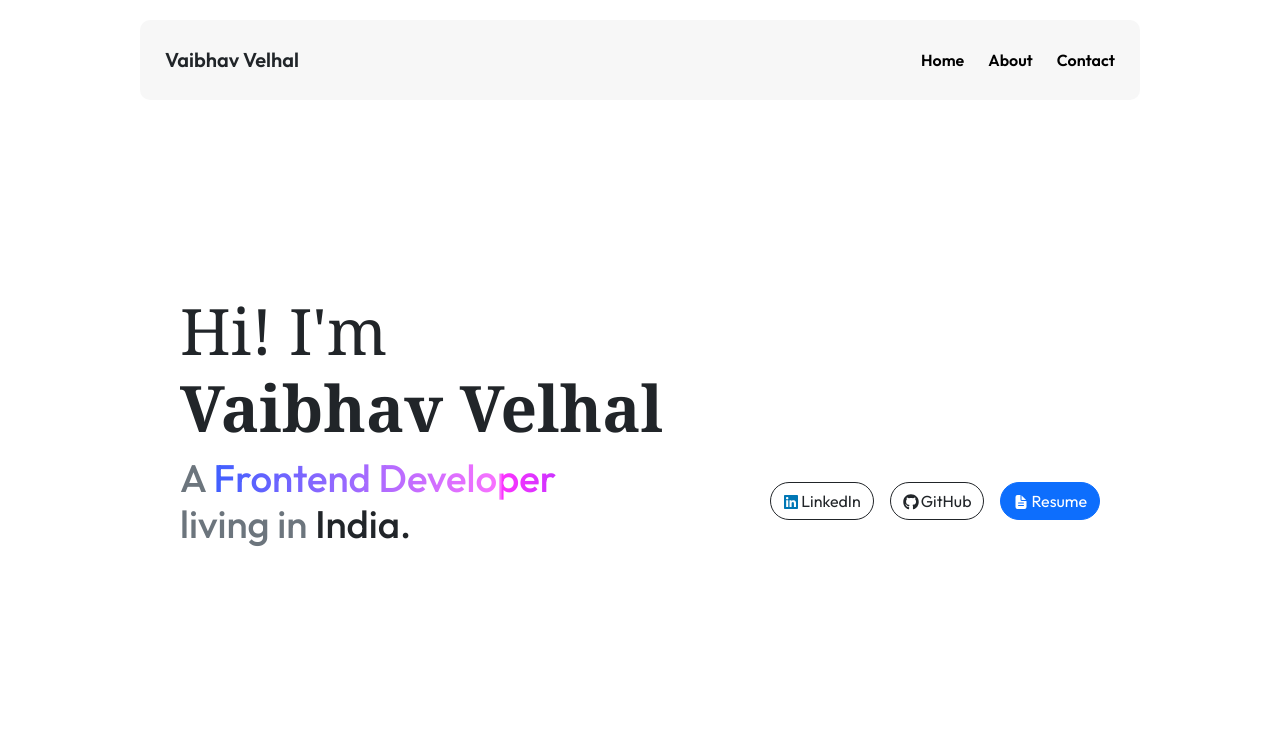
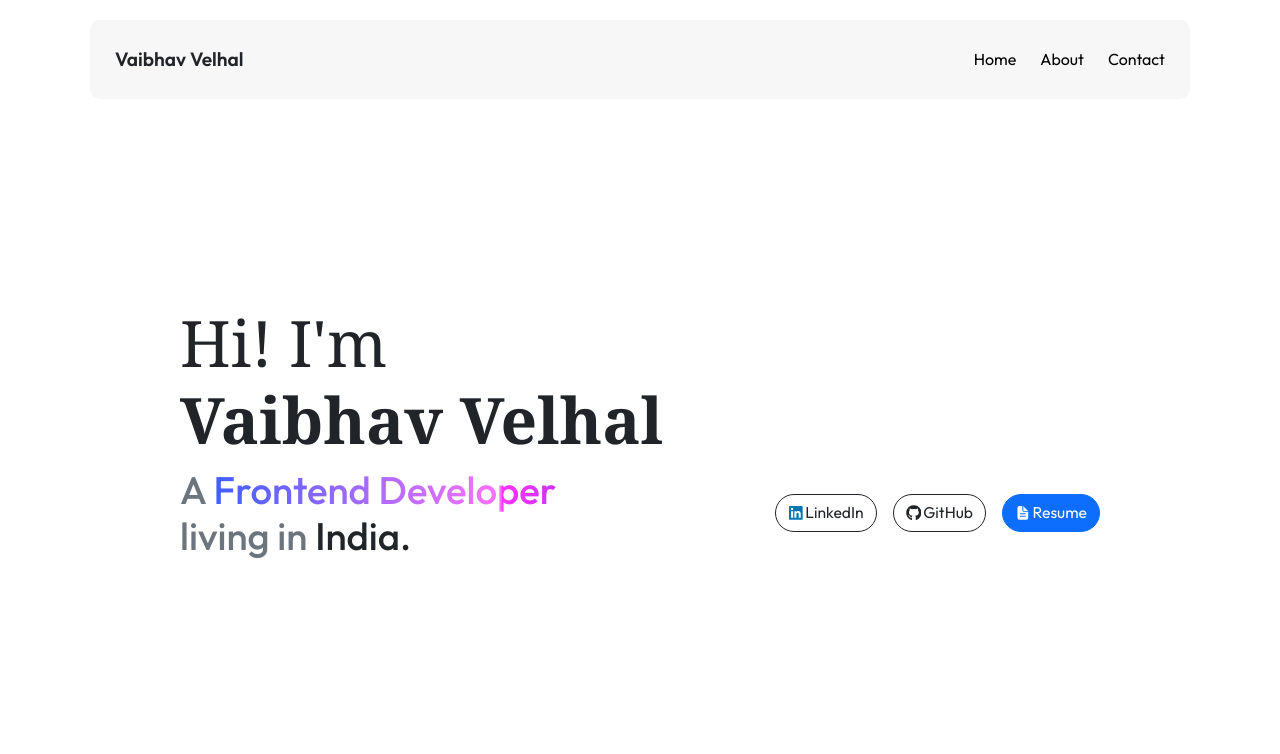
Before and after one commit to vaibhav-velhal/vaibhav-portfolio, a React (Vite) app: page / in a window 1280 px wide. Shown: the top 754 px of the page. Built offline with nearby package versions, Linux system fonts and the light colour scheme.

Commit message:
Clamp property used at Navbar and Home page

```diff
--- a/src/component/Navbar/Navbar.css
+++ b/src/component/Navbar/Navbar.css
@@ -1,11 +1,15 @@
 /* Navbar Design */
 nav {
-    width: min(90%, 1000px);
+    width: min(90%, 1100px);
     margin: 20px auto;
     background-color: hsla(0, 0%, 92%, 0.4);
     backdrop-filter: blur(5px);
     padding: 20px 25px !important;
     border-radius: 10px;
+}
+
+.navbar .navbar-brand{
+  font-size: clamp(1rem, 1.5vw, 1.25rem);
 }
 
 nav a {
--- a/src/component/Navbar/Navbar.jsx
+++ b/src/component/Navbar/Navbar.jsx
@@ -14,9 +14,9 @@ function Navbar() {
 
             <div className="collapse navbar-collapse justify-content-end" id="navbarNav">
                     <ul className="navbar-nav gap-1 gap-md-4">
-                        <li className="nav-item fw-semibold"><Link to="/">Home</Link></li>
-                        <li className="nav-item fw-semibold"><Link to="/About">About</Link></li>
-                        <li className="nav-item fw-semibold"><Link to="/Contact">Contact</Link></li>
+                        <li className="nav-item"><Link to="/">Home</Link></li>
+                        <li className="nav-item"><Link to="/About">About</Link></li>
+                        <li className="nav-item"><Link to="/Contact">Contact</Link></li>
                     </ul>
             </div>
         </nav>
--- a/src/pages/Home/Home.css
+++ b/src/pages/Home/Home.css
@@ -3,8 +3,9 @@
     margin-top: 120px;
     margin-bottom: 100px;
 }
+
 .hero-section {
-    min-height: 75vh;
+    min-height: 78vh;
     margin-bottom: 2rem;
     display: flex;
     flex-direction: column;
@@ -31,6 +32,10 @@
 .social-links .icon {
     margin-right: 2px;
     margin-bottom: 2px;
+}
+
+.hero-section .social-links .btn {
+    font-size: clamp(0.98rem, 1vw, 1rem);
 }
 
 .hero-content .hero-content-text {
@@ -117,7 +122,6 @@
     }
 
     .hero-section .social-links a {
-        font-size: 0.98rem;
         padding: 4px 8px;
     }
 
```
